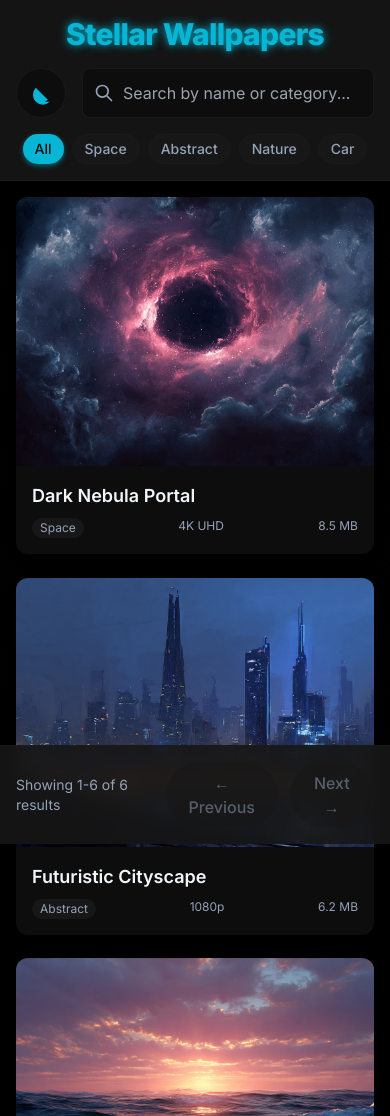
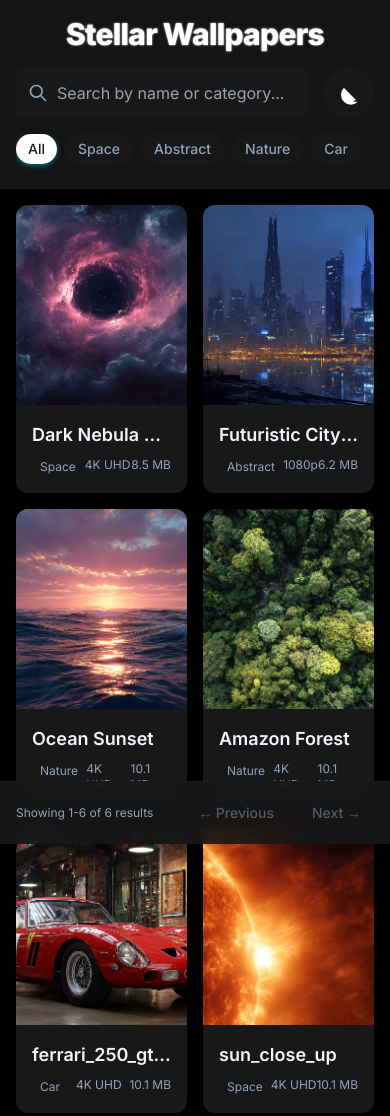
Before and after one commit to noneknows7756/Stellar_Wallpapers, a plain HTML site: page index.html in a window 390 px wide. Shown: the top 1116 px of the page. Drawn offline with nearby package versions, Linux system fonts and the light colour scheme.

Commit message:
Update index.html

```diff
--- a/index.html
+++ b/index.html
@@ -12,10 +12,10 @@
         :root {
             /* AMOLED Dark Theme (Default) */
             --color-bg: #000000; /* True Black */
-            --color-card-bg: #0d0d0d;
+            --color-card-bg: #181818;
             --color-text: #f1f5f9; /* Light text */
             --color-text-subtle: #94a3b8; /* Slate 400 */
-            --color-primary: #06b6d4; /* Cyan 500 for AMOLED pop */
+            --color-primary: #ffffff; /* Cyan 500 for AMOLED pop */
             --color-secondary-bg: #171717; /* Darker secondary for contrast/header */
             --shadow-color-rgb: 6, 182, 212; /* Cyan RGB for AMOLED glow (used for fallback/search) */
             --border-color: #1a1a1a;
@@ -24,10 +24,10 @@
         body.theme-light {
             /* Futuristic Light Theme (White and Light Blue) */
             --color-bg: #f0f8ff; /* Alice Blue */
-            --color-card-bg: #ffffff; /* White */
+            --color-card-bg: #e4e4e4; /* White */
             --color-text: #1e293b; /* Dark Slate */
             --color-text-subtle: #475569; /* Slate 600 */
-            --color-primary: #3b82f6; /* Blue 500 */
+            --color-primary: #000000; /* Blue 500 */
             --color-secondary-bg: #e2e8f0; /* Slate 200 for buttons/inputs */
             --shadow-color-rgb: 59, 130, 246; /* Blue RGB for light glow */
             --border-color: #cbd5e1; /* Slate 300 */
@@ -98,6 +98,22 @@
             position: relative;
             overflow: hidden; /* Important to contain the ::before glow */
         }
+        /* Disable 3D tilt effect on small screens to prevent layout issues */
+        @media (max-width: 768px) {
+            .wallpaper-card {
+                /* Reset on mobile */
+                transform: none !important;
+                transition: box-shadow 0.3s ease;
+            }
+            .wallpaper-card:hover {
+                /* Simpler hover effect on mobile */
+                transform: scale(1.02) !important;
+            }
+            .wallpaper-card:hover::before {
+                opacity: 0.5; /* Slightly less aggressive glow on mobile */
+            }
+        }
+
 
         /* --- THEMED IMAGE GLOW (NEW) --- */
         .wallpaper-card::before {
@@ -121,7 +137,7 @@
 
         /* Hover Effect: Stronger lift and dynamic image glow */
         .wallpaper-card:hover {
-            /* Keep the dynamic tilt transform here */
+            /* Keep the dynamic tilt transform here (handled by JS) */
             transform: translateY(-10px) scale(1.02) translateZ(15px);
             box-shadow: 0 5px 20px rgba(0,0,0,0.8); /* Added shadow for lift effect over the glow */
         }
@@ -132,7 +148,7 @@
 
         /* Title Glow Effect */
         .title-glow {
-            text-shadow: 0 0 8px var(--color-primary);
+            text-shadow: 0 0 2px var(--color-primary);
             transition: text-shadow 0.3s ease;
         }
 
@@ -175,21 +191,11 @@
 
     <header class="header-footer-bg sticky top-0 z-40 shadow-xl border-b p-4 md:p-6">
         <div class="max-w-7xl mx-auto flex flex-col md:flex-row items-center justify-between">
-            <h1 class="title-glow text-3xl font-extrabold mb-4 md:mb-0 tracking-tight" style="color: var(--color-primary);">
+            <h1 class="title-glow text-3xl font-extrabold mb-4 md:mb-0 tracking-tight text-center md:text-left w-full md:w-auto" style="color: var(--color-primary);">
                 Stellar Wallpapers
             </h1>
 
-            <div class="flex items-center w-full md:w-3/5 lg:w-1/2 justify-end space-x-4">
-                <button
-                    id="theme-toggle"
-                    onclick="toggleTheme()"
-                    class="p-3 rounded-full transition duration-150 hover:opacity-80 focus:outline-none focus:ring-2"
-                    style="background-color: var(--color-card-bg); color: var(--color-primary); border: 1px solid var(--border-color); focus-ring-color: var(--color-primary);"
-                    aria-label="Toggle theme"
-                >
-                    <svg id="theme-icon-moon" class="w-6 h-6" fill="currentColor" viewBox="0 0 20 20" xmlns="http://www.w3.org/2000/svg"><path d="M17.293 17.293A8 8 0 015.707 5.707L10 10l5.707 5.707a8 8 0 01-8.484 1.414z"></path></svg>
-                    <svg id="theme-icon-sun" class="w-6 h-6 hidden" fill="currentColor" viewBox="0 0 20 20" xmlns="http://www.w3.org/2000/svg"><path fill-rule="evenodd" d="M10 2a1 1 0 011 1v1a1 1 0 11-2 0V3a1 1 0 011-1zm4 11a1 1 0 011 1v1a1 1 0 11-2 0v-1a1 1 0 011-1zm-4-9a1 1 0 011 1v1a1 1 0 11-2 0V5a1 1 0 011-1zm10 5a1 1 0 01-1 1h-1a1 1 0 110-2h1a1 1 0 011 1zM7 9a3 3 0 116 0 3 3 0 01-6 0zm-5 4a1 1 0 011 1v1a1 1 0 11-2 0v-1a1 1 0 011-1zm14-4a1 1 0 011 1v1a1 1 0 11-2 0v-1a1 1 0 011-1zM5.707 5.707a1 1 0 011.414 0l.707.707a1 1 0 01-1.414 1.414l-.707-.707a1 1 0 010-1.414zm1.414 7.071a1 1 0 010 1.414l-.707.707a1 1 0 11-1.414-1.414l.707-.707a1 1 0 011.414 0zm10.606.707a1 1 0 010-1.414l-.707-.707a1 1 0 111.414-1.414l.707.707a1 1 0 010 1.414zM16.95 5.707a1 1 0 01-1.414 0l-.707-.707a1 1 0 011.414-1.414l.707.707a1 1 0 010 1.414z" clip-rule="evenodd"></path></svg>
-                </button>
+            <div class="flex items-center w-full justify-between md:w-3/5 lg:w-1/2 md:justify-end space-x-4">
 
                 <div class="w-full relative">
                     <input
@@ -202,16 +208,27 @@
                     >
                     <svg class="absolute left-3 top-1/2 transform -translate-y-1/2 w-5 h-5" style="color: var(--color-text-subtle);" fill="none" stroke="currentColor" viewBox="0 0 24 24" xmlns="http://www.w3.org/2000/svg"><path stroke-linecap="round" stroke-linejoin="round" stroke-width="2" d="M21 21l-6-6m2-5a7 7 0 11-14 0 7 7 0 0114 0z"></path></svg>
                 </div>
+
+                <button
+                    id="theme-toggle"
+                    onclick="toggleTheme()"
+                    class="p-3 rounded-full flex-shrink-0 transition duration-150 hover:opacity-80 focus:outline-none focus:ring-2"
+                    style="background-color: var(--color-card-bg); color: var(--color-primary); border: 1px solid var(--border-color); focus-ring-color: var(--color-primary);"
+                    aria-label="Toggle theme"
+                >
+                    <svg id="theme-icon-moon" class="w-6 h-6" fill="currentColor" viewBox="0 0 20 20" xmlns="http://www.w3.org/2000/svg"><path d="M17.293 17.293A8 8 0 015.707 5.707L10 10l5.707 5.707a8 8 0 01-8.484 1.414z"></path></svg>
+                    <svg id="theme-icon-sun" class="w-6 h-6 hidden" fill="currentColor" viewBox="0 0 20 20" xmlns="http://www.w3.org/2000/svg"><path fill-rule="evenodd" d="M10 2a1 1 0 011 1v1a1 1 0 11-2 0V3a1 1 0 011-1zm4 11a1 1 0 011 1v1a1 1 0 11-2 0v-1a1 1 0 011-1zm-4-9a1 1 0 011 1v1a1 1 0 11-2 0V5a1 1 0 011-1zm10 5a1 1 0 01-1 1h-1a1 1 0 110-2h1a1 1 0 011 1zM7 9a3 3 0 116 0 3 3 0 01-6 0zm-5 4a1 1 0 011 1v1a1 1 0 11-2 0v-1a1 1 0 011-1zm14-4a1 1 0 011 1v1a1 1 0 11-2 0v-1a1 1 0 011-1zM5.707 5.707a1 1 0 011.414 0l.707.707a1 1 0 01-1.414 1.414l-.707-.707a1 1 0 010-1.414zm1.414 7.071a1 1 0 010 1.414l-.707.707a1 1 0 11-1.414-1.414l.707-.707a1 1 0 011.414 0zm10.606.707a1 1 0 010-1.414l-.707-.707a1 1 0 111.414-1.414l.707.707a1 1 0 010 1.414zM16.95 5.707a1 1 0 01-1.414 0l-.707-.707a1 1 0 011.414-1.414l.707.707a1 1 0 010 1.414z" clip-rule="evenodd"></path></svg>
+                </button>
             </div>
 
-            <div id="category-filters" class="w-full mt-4 md:mt-0 flex flex-wrap justify-center md:justify-end gap-2 text-sm">
-                </div>
+            <div id="category-filters" class="w-full mt-4 md:mt-0 flex flex-nowrap overflow-x-auto md:flex-wrap justify-start md:justify-end gap-2 text-sm pb-2 md:pb-0">
+            </div>
         </div>
     </header>
 
     <main class="max-w-7xl mx-auto p-4 md:p-8">
 
-        <section id="wallpaper-grid" class="grid grid-cols-1 sm:grid-cols-2 lg:grid-cols-3 xl:grid-cols-4 gap-6">
+        <section id="wallpaper-grid" class="grid grid-cols-2 xs:grid-cols-2 sm:grid-cols-2 lg:grid-cols-3 xl:grid-cols-4 gap-4 md:gap-6">
             </section>
 
         <div id="empty-state" class="text-center py-20 hidden">
@@ -224,12 +241,12 @@
 
     <footer class="header-footer-bg sticky bottom-0 z-30 border-t p-4">
         <div class="max-w-7xl mx-auto flex items-center justify-between">
-            <span class="text-sm" id="page-info" style="color: var(--color-text-subtle);"></span>
+            <span class="text-xs sm:text-sm" id="page-info" style="color: var(--color-text-subtle);"></span>
             <div class="flex space-x-3">
                 <button
                     id="prev-button"
                     onclick="changePage(-1)"
-                    class="page-button px-4 py-2 font-medium rounded-full disabled:opacity-50 transition duration-150"
+                    class="page-button px-3 py-1 sm:px-4 sm:py-2 text-sm font-medium rounded-full disabled:opacity-50 transition duration-150"
                     disabled
                 >
                     &larr; Previous
@@ -237,7 +254,7 @@
                 <button
                     id="next-button"
                     onclick="changePage(1)"
-                    class="page-button px-4 py-2 font-medium rounded-full disabled:opacity-50 transition duration-150"
+                    class="page-button px-3 py-1 sm:px-4 sm:py-2 text-sm font-medium rounded-full disabled:opacity-50 transition duration-150"
                     disabled
                 >
                     Next &rarr;
@@ -390,6 +407,9 @@
         const TILT_FACTOR = 1.2;
 
         function handleCardMouseMove(event) {
+            // Disable effect on small screens
+            if (window.innerWidth < 768) return;
+
             const card = event.currentTarget;
             const rect = card.getBoundingClientRect();
 
@@ -413,6 +433,8 @@
         }
 
         function handleCardMouseLeave(event) {
+            if (window.innerWidth < 768) return; // Disable effect on small screens
+
             const card = event.currentTarget;
             // Reset transform smoothly
             card.style.transform = `perspective(1000px) rotateX(0deg) rotateY(0deg) scale(1) translateZ(0)`;
@@ -464,6 +486,10 @@
                 // Add new 3D Tilt Listeners
                 card.addEventListener('mousemove', handleCardMouseMove);
                 card.addEventListener('mouseleave', handleCardMouseLeave);
+                // Touch events for mobile hover-like effect (optional, but good practice)
+                card.addEventListener('touchstart', handleCardMouseMove, { passive: true });
+                card.addEventListener('touchend', handleCardMouseLeave, { passive: true });
+
 
                 // Open viewer on click
                 card.onclick = () => openViewer(wallpaper.highResUrl);
@@ -553,7 +579,7 @@
                 const isActive = state.currentCategory === category;
                 const button = document.createElement('button');
                 button.textContent = category;
-                button.className = `px-3 py-1 rounded-full text-sm font-medium transition duration-150`;
+                button.className = `flex-shrink-0 px-3 py-1 rounded-full text-sm font-medium transition duration-150`;
 
                 applyButtonStyles(button, isActive);
 
@@ -684,10 +710,14 @@
             loadInitialTheme();
             renderCategoryFilters();
             filterAndPaginate();
+            // Recalculate if the screen size changes significantly
+            window.addEventListener('resize', () => {
+                renderCategoryFilters(); // Re-render to ensure mobile overflow class is correct
+                filterAndPaginate();
+            });
         }
 
         window.onload = init;
     </script>
 </body>
-
 </html>
```
